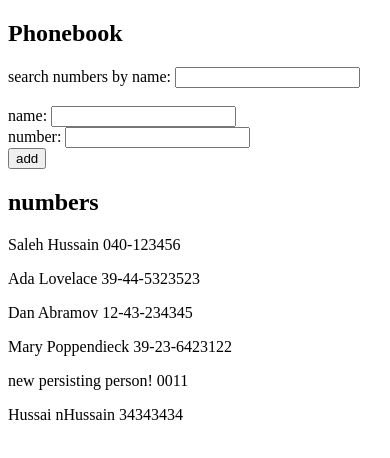
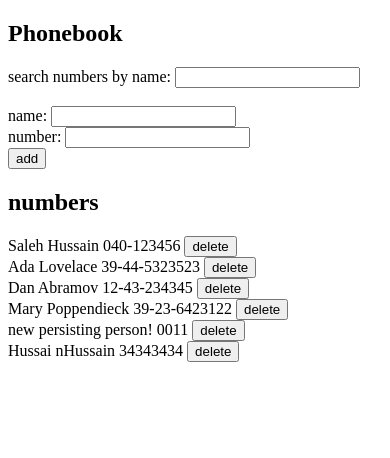
Before and after one commit to ProgSaleh/fullstackopen2022, a React (Create React App) app in the folder part2/: page / in a window 390 px wide. Shown: the top 458 px of the page. Built offline with nearby package versions, Linux system fonts and the light colour scheme; data requests are answered from the project's data file.

Commit message:
2.17: Phonebook step9

```diff
--- a/part2/src/App.js
+++ b/part2/src/App.js
@@ -4,10 +4,11 @@ import personService from "./services/personServices.js";
 
 // already extracted!
 
-const Person = ({ person }) => (
-  <p>
-    {person.name} {person.number}
-  </p>
+const Person = ({ person, deletePerson }) => (
+  <div>
+    <span>{person.name}</span> <span>{person.number}</span>{" "}
+    <button onClick={deletePerson}>delete</button>
+  </div>
 );
 
 const SearchField = ({ searchField, addSearch }) => (
@@ -44,6 +45,7 @@ const App = () => {
       setNewName("");
       return;
     }
+
     event.preventDefault();
 
     const newPerson = { name: newName, phone: newNumber };
@@ -52,6 +54,28 @@ const App = () => {
       setNewName("");
       setNewNumber("");
     });
+  };
+
+  const deletePerson = (id) => {
+    const msg = `Delete ${persons.find((p) => p.id === id).name}?`;
+
+    if (window.confirm(msg)) {
+      const person = persons.find((p) => p.id === id);
+      if (person) {
+        personService.deletePerson(id).then((res) => {
+          if (res === 200) {
+            console.log("success!!!");
+
+            // get new persons list
+            personService.getPersons().then((res) => {
+              setPersons(res);
+            });
+          } else {
+            console.log(res);
+          }
+        });
+      }
+    }
   };
 
   const addSearch = (event) => {
@@ -87,6 +111,7 @@ const App = () => {
         <Person
           /* key is NOT reliable... */ key={Math.random() * 10}
           person={p}
+          deletePerson={() => deletePerson(p.id)}
         />
       ))}
     </div>
--- a/part2/src/services/personServices.js
+++ b/part2/src/services/personServices.js
@@ -8,7 +8,13 @@ const getPersons = () => {
 
 const addPerson = (newPerson) => {
   const request = axios.post(baseUrl, newPerson);
-  return request.then((req) => req.data);
+  return request.then((res) => res.data);
 };
 
-export default { getPersons, addPerson };
+const deletePerson = (id) => {
+  return axios.delete(`${baseUrl}/${id}`).then((res) => {
+    return res.status;
+  });
+};
+
+export default { getPersons, addPerson, deletePerson };
```
